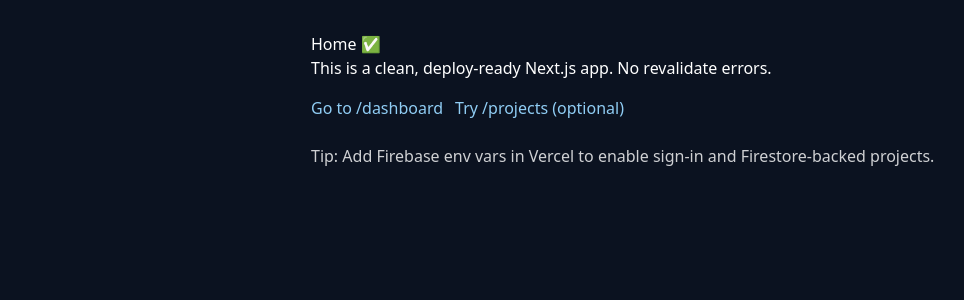
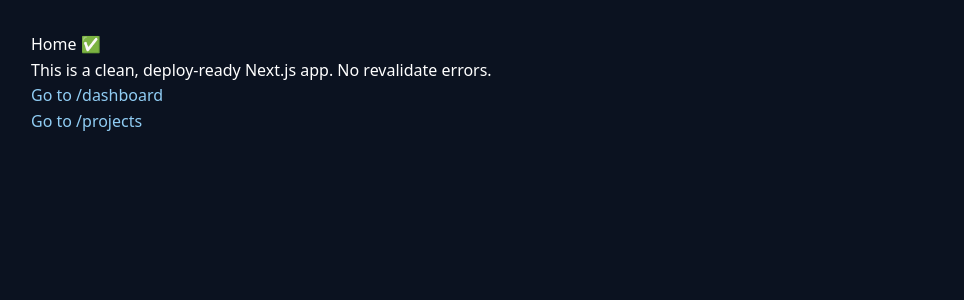
Before and after one commit to fahadsalie/brainstorm-collab-full, a Next.js app: page / in a window 1280 px wide. Shown: the top 300 px of the page, without its empty margins (1-965 px from the left). Built offline with nearby package versions, Linux system fonts and the light colour scheme.

Commit message:
Add files via upload

```diff
--- a/app/dashboard/page.tsx
+++ b/app/dashboard/page.tsx
@@ -1,11 +1,11 @@
+export const dynamic = "force-dynamic";
+export const revalidate = 0;
+
 export default function DashboardPage() {
   return (
-    <main className="container">
-      <div className="card">
-        <h1 className="h1">Dashboard</h1>
-        <p className="p">This page renders dynamically with no caching conflicts.</p>
-        <p className="p"><a href="/">Back home</a></p>
-      </div>
+    <main style={{ padding: "2rem" }}>
+      <h1>Dashboard</h1>
+      <p>This page renders dynamically with no caching conflicts.</p>
     </main>
   );
 }
--- a/app/page.tsx
+++ b/app/page.tsx
@@ -1,22 +1,17 @@
-export const dynamic = 'force-dynamic';
+export const dynamic = "force-dynamic";
 export const revalidate = 0;
 
-import Link from 'next/link';
+import Link from "next/link";
 
 export default function Home() {
   return (
-    <main style={{ padding: '2rem', maxWidth: 720, margin: '0 auto' }}>
+    <main style={{ padding: "2rem", lineHeight: 1.6 }}>
       <h1>Home ✅</h1>
       <p>This is a clean, deploy-ready Next.js app. No revalidate errors.</p>
-
-      <div style={{ display: 'flex', gap: 12, marginTop: 16, flexWrap: 'wrap' }}>
-        <Link href="/dashboard">Go to /dashboard</Link>
-        <Link href="/projects">Try /projects (optional)</Link>
-      </div>
-
-      <p style={{ marginTop: 24, opacity: 0.8 }}>
-        Tip: Add Firebase env vars in Vercel to enable sign-in and Firestore-backed projects.
-      </p>
+      <ul>
+        <li><Link href="/dashboard">Go to /dashboard</Link></li>
+        <li><Link href="/projects">Go to /projects</Link></li>
+      </ul>
     </main>
   );
 }
--- a/app/projects/page.tsx
+++ b/app/projects/page.tsx
@@ -1,33 +1,11 @@
-// lib/firebase.ts
-import { initializeApp, getApps, getApp } from "firebase/app";
-import { getAuth, GoogleAuthProvider } from "firebase/auth";
-import { getFirestore } from "firebase/firestore";
-import { getStorage } from "firebase/storage";
+export const dynamic = "force-dynamic";
+export const revalidate = 0;
 
-// Config is pulled from environment variables
-const firebaseConfig = {
-  apiKey: process.env.NEXT_PUBLIC_FIREBASE_API_KEY!,
-  authDomain: process.env.NEXT_PUBLIC_FIREBASE_AUTH_DOMAIN!,
-  projectId: process.env.NEXT_PUBLIC_FIREBASE_PROJECT_ID!,
-  storageBucket: process.env.NEXT_PUBLIC_FIREBASE_STORAGE_BUCKET!,
-  messagingSenderId: process.env.NEXT_PUBLIC_FIREBASE_MESSAGING_SENDER_ID!,
-  appId: process.env.NEXT_PUBLIC_FIREBASE_APP_ID!,
-  measurementId: process.env.NEXT_PUBLIC_FIREBASE_MEASUREMENT_ID,
-};
-
-// Ensure Firebase only initializes once
-const app = !getApps().length ? initializeApp(firebaseConfig) : getApp();
-
-export const auth = getAuth(app);
-export const db = getFirestore(app);
-export const storage = getStorage(app);
-
-// Export the Google provider for sign-in
-export const provider = new GoogleAuthProvider();
-
-// ---- Extra flags used in your UI (Projects page / EnvGate example) ----
-export const MISSING_KEYS = Object.entries(firebaseConfig)
-  .filter(([_, v]) => !v)
-  .map(([k]) => k);
-
-export const FIREBASE_READY = MISSING_KEYS.length === 0;
+export default function ProjectsPage() {
+  return (
+    <main style={{ padding: "2rem" }}>
+      <h1>Projects</h1>
+      <p>Projects page is alive. Connect Firebase later for data.</p>
+    </main>
+  );
+}
```
Also changed, not shown: lib/firebase.ts (+2 -5 lines), tsconfig.json (+7 -11 lines).
